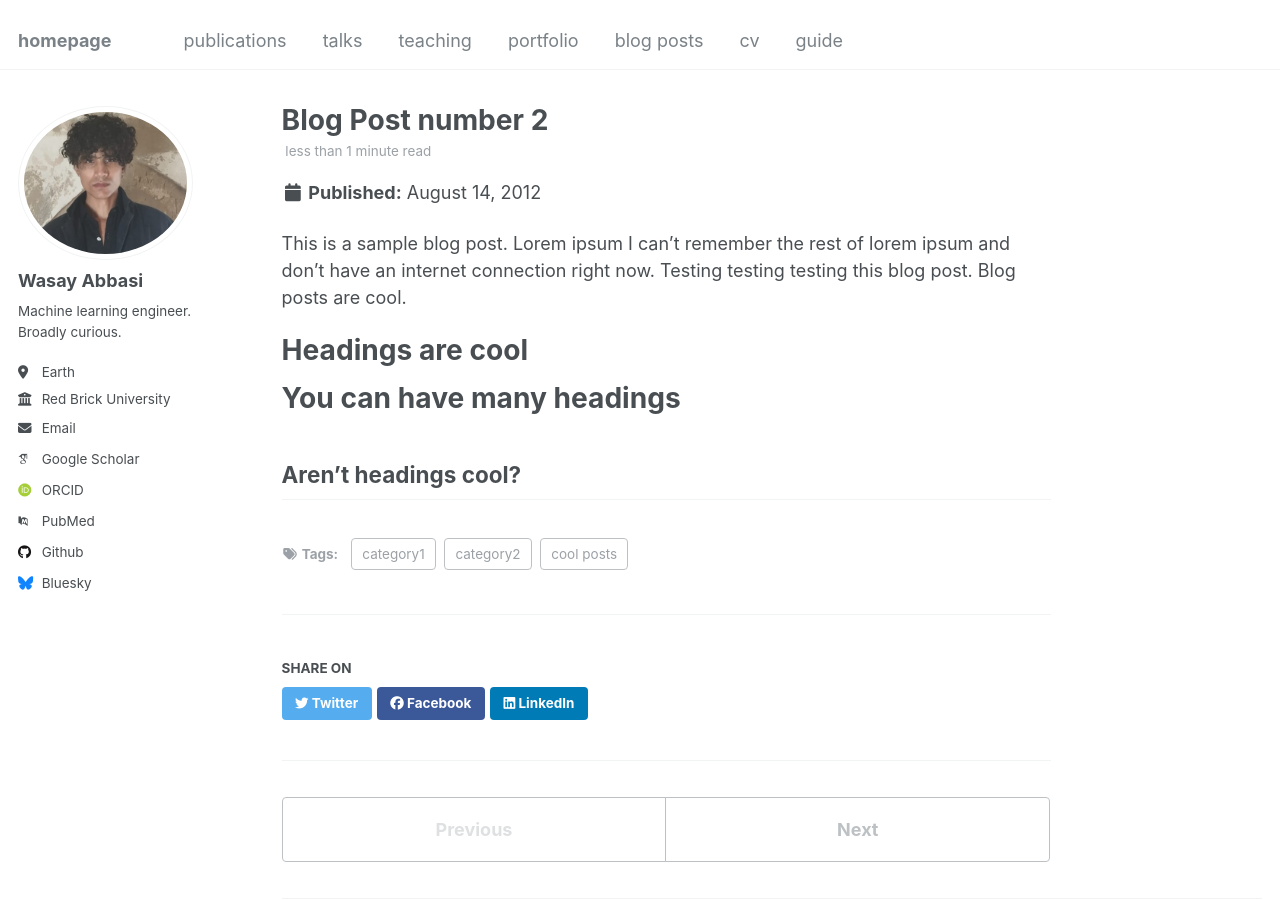
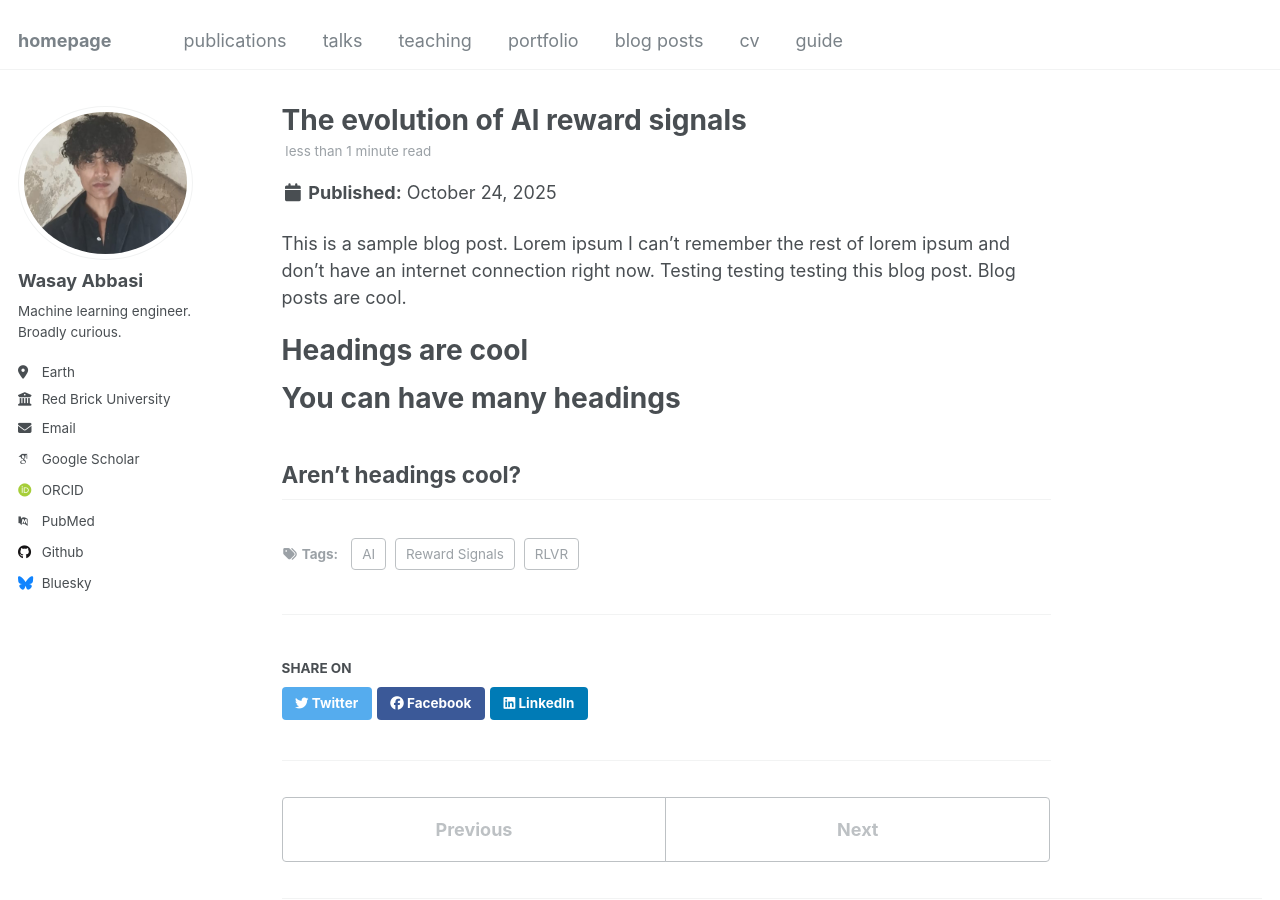
Before and after one commit to Wasayaliabbasi/wasayaliabbasi.github.io, a Jekyll site: the page built from _posts/2012-08-14-blog-post-1.md, in a window 1280 px wide and 900 px high. Built offline with Jekyll 4.4.1, drawn with Linux system fonts in a browser that asks for light colours; some web fonts are replaced.

Commit message:
Update 2012-08-14-blog-post-1.md

```diff
--- a/_posts/2012-08-14-blog-post-1.md
+++ b/_posts/2012-08-14-blog-post-1.md
@@ -1,11 +1,11 @@
 ---
-title: 'Blog Post number 2'
-date: 2012-08-14
-permalink: /posts/2012/08/blog-post-1/
+title: 'The evolution of Al reward signals'
+date: 2025-10-24
+permalink: /posts/2025/10/the-evolution-of-ai-reward-signals/
 tags:
-  - cool posts
-  - category1
-  - category2
+  - RLVR
+  - AI
+  - Reward Signals
 ---
 
 This is a sample blog post. Lorem ipsum I can't remember the rest of lorem ipsum and don't have an internet connection right now. Testing testing testing this blog post. Blog posts are cool.
```
